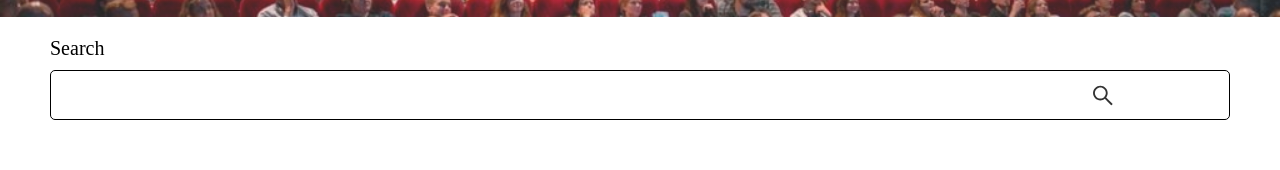
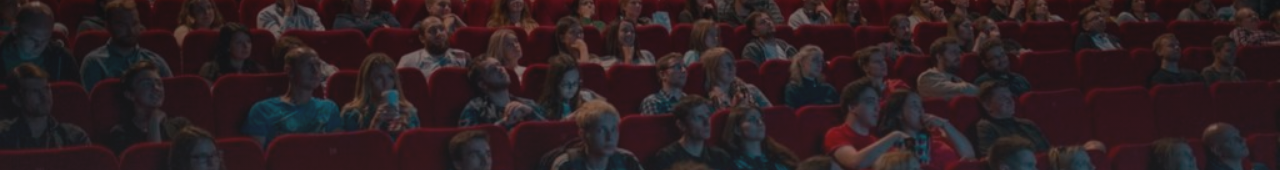
Before and after one commit to johnmartins-hillary/my-test-movie-app, a React (Create React App) app: page / in a window 1280 px wide. Shown: the part 408-578 px from the top of the page. Built offline with nearby package versions, Linux system fonts and the light colour scheme.

Commit message:
my movie app

```diff
--- a/src/App.js
+++ b/src/App.js
@@ -13,6 +13,7 @@ const AppStyled = styled.div`
 const Banner = styled.div`
   position: relative;
   width: 100%;
+  height: 100vh;
   justify-content: flex-start;
   align-items: center;
   padding: 50px;
@@ -25,6 +26,7 @@ const Banner = styled.div`
   background-repeat: no-repeat;
   background-size: cover;
   font-family: sans-serif;
+  ${mobile({ height: "50vh" })}
 `;
 
 const BannerText = styled.div`
@@ -94,7 +96,7 @@ const MovieContainer = styled.div`
 const InputContainer = styled.div`
   display: flex;
   align-items: center;
-
+  justify-content: space-between;
   width: 100%;
   border: 1px solid #000;
   border-radius: 5px;
@@ -104,11 +106,12 @@ const InputContainer = styled.div`
   input {
     outline: none;
     border: none;
-    width: 80%;
+    flex: 0.9;
+    flex-grow: 1;
   }
 
   svg {
-    width: 20%;
+    flex: 0.1;
     color: #333;
     font-size: 25px;
   }
@@ -153,11 +156,11 @@ function App() {
         <BannerText>Watch Something incredible</BannerText>
       </Banner>
 
-      <SearchBar onSubmit={getMovie}>
+      <SearchBar onSubmit={(e) => getMovie(e)}>
         <label>Search</label>
         <InputContainer>
           <input type="text" onChange={(e) => setSearchText(e.target.value)} />
-          <AiOutlineSearch onClick={getMovie} />
+          <AiOutlineSearch onClick={(e) => getMovie(e)} />
         </InputContainer>
 
         <button type="submit"></button>
```
